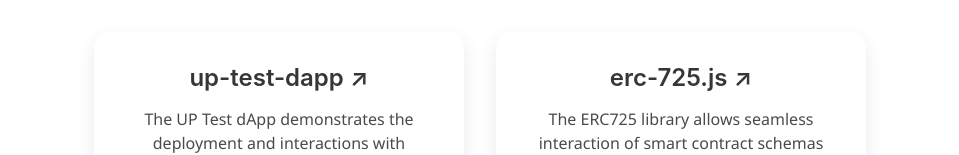
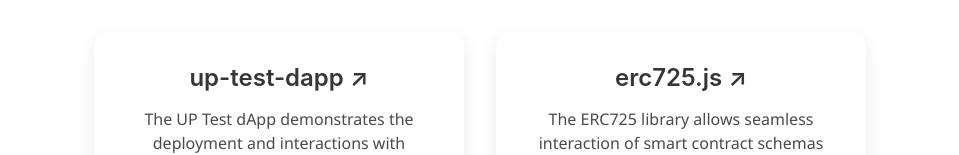
Before and after one commit to lukso-network/tools-erc725-inspect, a Next.js app: page / in a window 1280 px wide. Shown: the part 914-1069 px from the top of the page, without its empty margins (160-1119 px from the left). Built offline with nearby package versions, Linux system fonts and the light colour scheme.

Commit message:
Fix typo

```diff
--- a/pages/index.tsx
+++ b/pages/index.tsx
@@ -96,7 +96,7 @@ const Home: NextPage = () => {
                 isExternal: true,
               },
               {
-                title: 'erc-725.js',
+                title: 'erc725.js',
                 description:
                   'The ERC725 library allows seamless interaction of smart contract schemas and contracts to simpify ERC725 integration.',
                 link: 'https://docs.lukso.tech/tools/erc725js/getting-started',
```
